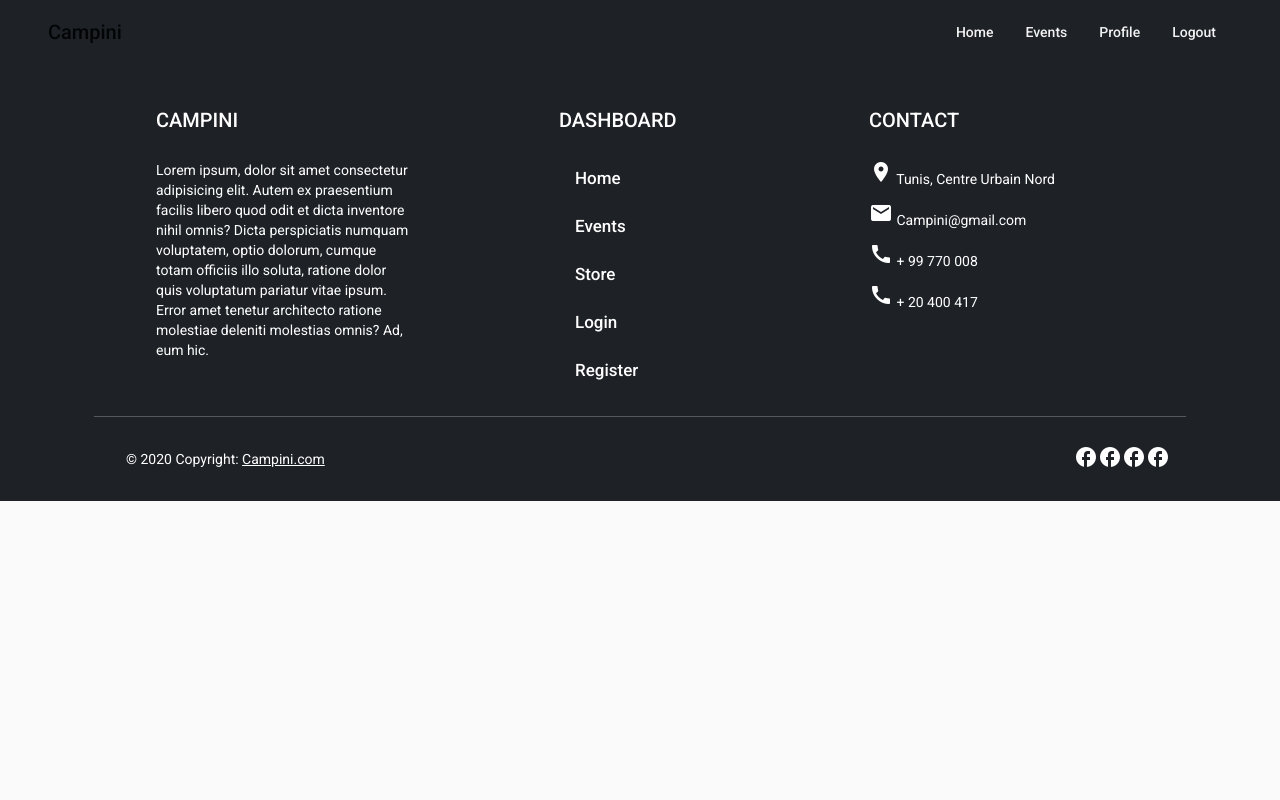
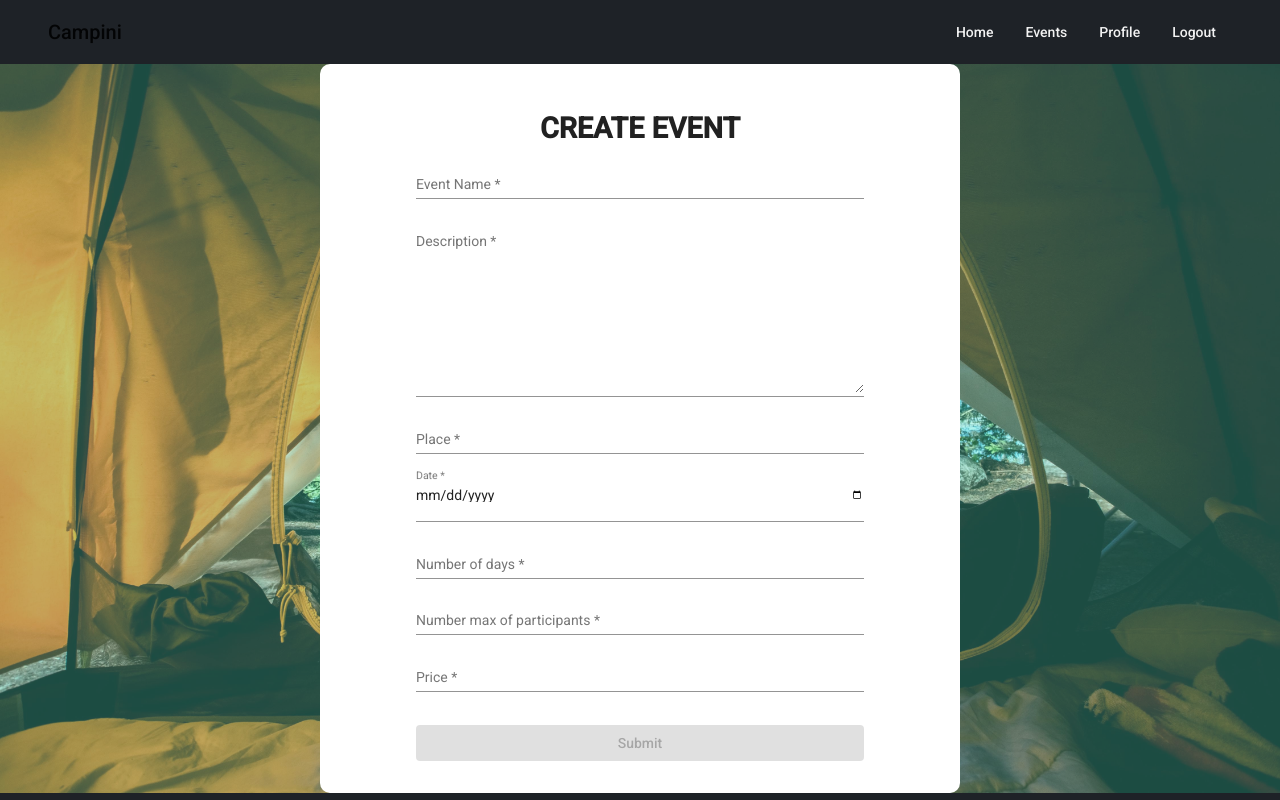
Before and after one commit to mahdibouaziz/campini-front, an Angular app: page /createEvent in a window 1280 px wide. Before the commit this address led to /. Built offline with nearby package versions, Linux system fonts and the light colour scheme; sample sign-in values are in the browser's storage.

Commit message:
user can add a camping event without a photo

```diff
--- a/src/app/app-routing.module.ts
+++ b/src/app/app-routing.module.ts
@@ -5,6 +5,7 @@ import { RegisterComponent } from './auth/register/register.component';
 import { LoginGuard } from './guards/login.guard';
 import { LogoutGuard } from './guards/logout.guard';
 import { HomeComponent } from './home/home.component';
+import { CreateEventComponent } from './profile/create-event/create-event.component';
 import { EditProfileComponent } from './profile/edit-profile/edit-profile.component';
 import { ProfileComponent } from './profile/profile/profile.component';
 
@@ -21,6 +22,11 @@ const routes: Routes = [
     component: EditProfileComponent,
     canActivate: [LoginGuard],
   },
+  {
+    path: 'createEvent',
+    component: CreateEventComponent,
+    canActivate: [LoginGuard],
+  },
   { path: 'events', component: ProfileComponent },
   { path: '', component: HomeComponent },
 ];
--- a/src/app/app.module.ts
+++ b/src/app/app.module.ts
@@ -26,6 +26,7 @@ import { UpcomingeventsComponent } from './profile/upcomingevents/upcomingevents
 import { PasteventsComponent } from './profile/pastevents/pastevents.component';
 import { LayoutComponent } from './profile/upcomingevents/layout/layout.component';
 import { EditProfileComponent } from './profile/edit-profile/edit-profile.component';
+import { CreateEventComponent } from './profile/create-event/create-event.component';
 
 @NgModule({
   declarations: [
@@ -45,6 +46,7 @@ import { EditProfileComponent } from './profile/edit-profile/edit-profile.compon
     PasteventsComponent,
     LayoutComponent,
     EditProfileComponent,
+    CreateEventComponent,
   ],
   imports: [
     BrowserModule,
--- /dev/null
+++ b/src/app/modal/event.ts
@@ -0,0 +1,30 @@
+export class EventCamping {
+  name: string;
+  description: string;
+  place: string;
+  date: Date;
+  numnberOfDays: number;
+  numberMaxOfParticipants: number;
+  price: number;
+  image: string;
+
+  constructor(
+    name: string,
+    description: string,
+    place: string,
+    date: Date,
+    numnberOfDays: number,
+    numberMaxOfParticipants: number,
+    price: number,
+    image: string
+  ) {
+    this.name = name;
+    this.description = description;
+    this.place = place;
+    this.date = date;
+    this.numnberOfDays = numnberOfDays;
+    this.numberMaxOfParticipants = numberMaxOfParticipants;
+    this.price = price;
+    this.image = image;
+  }
+}
--- /dev/null
+++ b/src/app/profile/create-event/create-event.component.css
@@ -0,0 +1,94 @@
+.main {
+  display: flex;
+  width: 100%;
+  align-items: center;
+  justify-content: center;
+  background-color: #55e7c754;
+}
+.register-image {
+  width: 100%;
+  object-fit: cover;
+  height: 100vh;
+  position: absolute;
+  z-index: -1;
+}
+
+.register {
+  width: 40rem;
+  display: flex;
+  align-items: center;
+  justify-content: center;
+  flex-direction: column;
+  background-color: #fff;
+  border-radius: 10px;
+  padding: 2rem;
+}
+
+.credentials {
+  display: flex;
+  flex-direction: column;
+  width: 28rem;
+}
+
+.title {
+  margin-top: 1rem;
+  margin-bottom: 1rem;
+  font-size: 1.8rem;
+  font-weight: bold;
+}
+
+.register-button {
+  margin-top: 1rem;
+  background-color: #6c8655;
+}
+
+.terms-services {
+  color: #858585;
+  font-size: 0.85rem;
+}
+
+.login-link {
+  margin-top: 2rem;
+}
+
+.login-link > a {
+  background-color: #6c8655;
+  margin-left: 0.4rem;
+  margin-right: 0.1rem;
+}
+
+.error-message p {
+  color: rgb(243, 67, 67);
+}
+
+/* Responsive for mobile */
+
+@media only screen and (max-width: 768px) {
+  .register {
+    width: 32rem;
+  }
+
+  .credentials {
+    width: 23rem;
+  }
+}
+
+@media only screen and (max-width: 550px) {
+  .title {
+    margin-top: 0.5rem;
+    margin-bottom: 0.5rem;
+    font-size: 1.4rem;
+  }
+
+  .terms-services {
+    font-size: 0.7rem;
+  }
+
+  .register {
+    width: 80%;
+  }
+
+  .credentials {
+    width: 90%;
+  }
+}
--- /dev/null
+++ b/src/app/profile/create-event/create-event.component.html
@@ -0,0 +1,108 @@
+<main class="main">
+  <img
+    src="../../../assets/img/header-imgs/2.jpg"
+    class="register-image"
+    alt=""
+  />
+  <div class="register">
+    <h1 class="title">CREATE EVENT</h1>
+
+    <form #registerForm="ngForm" class="credentials">
+      <mat-form-field class="input">
+        <mat-label>Event Name</mat-label>
+        <input
+          required
+          type="text"
+          [(ngModel)]="name"
+          name="eventName"
+          matInput
+          placeholder="Event Name"
+        />
+      </mat-form-field>
+
+      <mat-form-field class="input">
+        <mat-label>Description</mat-label>
+        <textarea
+          required
+          [(ngModel)]="description"
+          name="description"
+          matInput
+          placeholder="Description"
+          cols="30"
+          rows="10"
+        ></textarea>
+      </mat-form-field>
+
+      <mat-form-field class="input">
+        <mat-label>Place</mat-label>
+        <input
+          required
+          type="text"
+          [(ngModel)]="place"
+          name="place"
+          matInput
+          placeholder="Place"
+        />
+      </mat-form-field>
+
+      <mat-form-field class="input">
+        <mat-label>Date</mat-label>
+        <input
+          required
+          type="date"
+          [(ngModel)]="date"
+          name="date"
+          matInput
+          placeholder="Date"
+        />
+      </mat-form-field>
+
+      <mat-form-field class="input">
+        <mat-label>Number of days</mat-label>
+        <input
+          required
+          type="number"
+          [(ngModel)]="numnberOfDays"
+          name="NumberOfDays"
+          matInput
+          placeholder="Number of days"
+        />
+      </mat-form-field>
+
+      <mat-form-field class="input">
+        <mat-label>Number max of participants</mat-label>
+        <input
+          required
+          type="number"
+          [(ngModel)]="numberMaxOfParticipants"
+          name="numberMaxOfParticipants"
+          matInput
+          placeholder="Number of Participants"
+        />
+      </mat-form-field>
+
+      <mat-form-field class="input">
+        <mat-label>Price</mat-label>
+        <input
+          required
+          type="number"
+          [(ngModel)]="price"
+          name="price"
+          matInput
+          placeholder="price"
+        />
+      </mat-form-field>
+
+      <button
+        class="register-button"
+        mat-raised-button
+        color="primary"
+        type="button"
+        [disabled]="registerForm.form.invalid"
+        (click)="createEvent()"
+      >
+        Submit
+      </button>
+    </form>
+  </div>
+</main>
--- /dev/null
+++ b/src/app/profile/create-event/create-event.component.ts
@@ -0,0 +1,38 @@
+import { Component, OnInit } from '@angular/core';
+import { EventCamping } from 'src/app/modal/event';
+import { ProfileService } from '../profile.service';
+
+@Component({
+  selector: 'app-create-event',
+  templateUrl: './create-event.component.html',
+  styleUrls: ['./create-event.component.css'],
+})
+export class CreateEventComponent implements OnInit {
+  name: string;
+  description: string;
+  place: string;
+  date: Date;
+  numnberOfDays: number;
+  numberMaxOfParticipants: number;
+  price: number;
+  image: string;
+
+  constructor(private profileService: ProfileService) {}
+
+  ngOnInit(): void {}
+
+  createEvent(): void {
+    const event = new EventCamping(
+      this.name,
+      this.description,
+      this.place,
+      this.date,
+      this.numnberOfDays,
+      this.numberMaxOfParticipants,
+      this.price,
+      '4.jpg'
+    );
+    console.log(event);
+    this.profileService.createEvent(event);
+  }
+}
--- a/src/app/profile/edit-profile/edit-profile.component.ts
+++ b/src/app/profile/edit-profile/edit-profile.component.ts
@@ -15,10 +15,7 @@ export class EditProfileComponent implements OnInit {
   email: string;
   password: string;
 
-  constructor(
-    private http: HttpClient,
-    private profileService: ProfileService
-  ) {}
+  constructor(private profileService: ProfileService) {}
 
   ngOnInit(): void {
     this.getUserInformation();
--- a/src/app/profile/profile.service.ts
+++ b/src/app/profile/profile.service.ts
@@ -2,9 +2,11 @@ import { HttpClient } from '@angular/common/http';
 import { Injectable } from '@angular/core';
 import { Router } from '@angular/router';
 import { Observable } from 'rxjs';
+import { EventCamping } from '../modal/event';
 import { User } from '../modal/user';
 
 const link = 'http://localhost:3000/user';
+const linkEvent = 'http://localhost:3000/camping';
 
 @Injectable({
   providedIn: 'root',
@@ -25,4 +27,15 @@ export class ProfileService {
     );
     this.router.navigate(['']);
   }
+
+  createEvent(event: EventCamping): void {
+    console.log(event);
+    this.http.post(linkEvent, event).subscribe(
+      (result) => {},
+      (error) => {
+        console.log(error);
+      }
+    );
+    this.router.navigate(['']);
+  }
 }
--- a/src/app/profile/profileinfo/profileinfo.component.html
+++ b/src/app/profile/profileinfo/profileinfo.component.html
@@ -15,7 +15,12 @@
       >
         Edit profile
       </button>
-      <button class="button" mat-raised-button color="primary">
+      <button
+        class="button"
+        (click)="createEvent()"
+        mat-raised-button
+        color="primary"
+      >
         Create Event
       </button>
     </div>
--- a/src/app/profile/profileinfo/profileinfo.component.ts
+++ b/src/app/profile/profileinfo/profileinfo.component.ts
@@ -33,4 +33,9 @@ export class ProfileinfoComponent implements OnInit {
     const link = ['editProfile'];
     this.router.navigate(link);
   }
+
+  createEvent(): void {
+    const link = ['createEvent'];
+    this.router.navigate(link);
+  }
 }
```
Also changed, not shown: src/assets/img/uploads/4.jpg (added), 1 other file (tests, documents, lock files or other folders).
